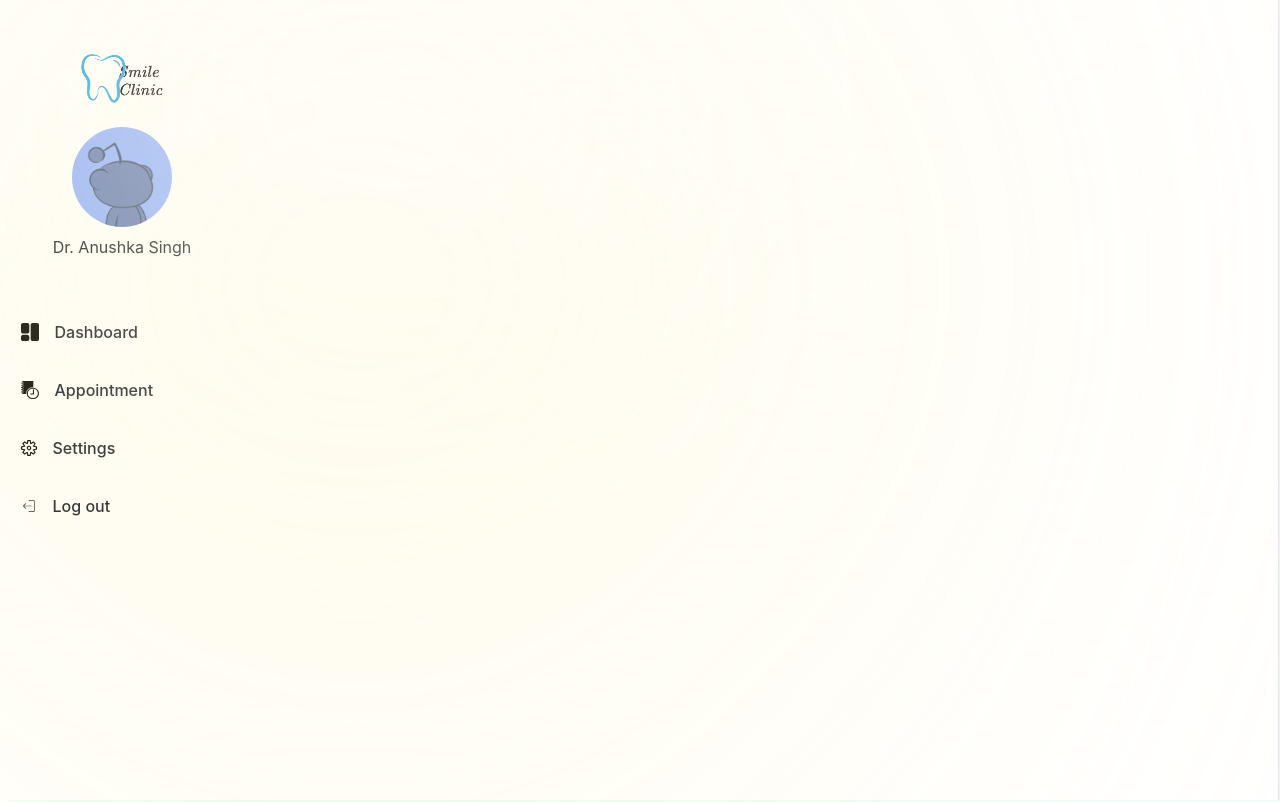
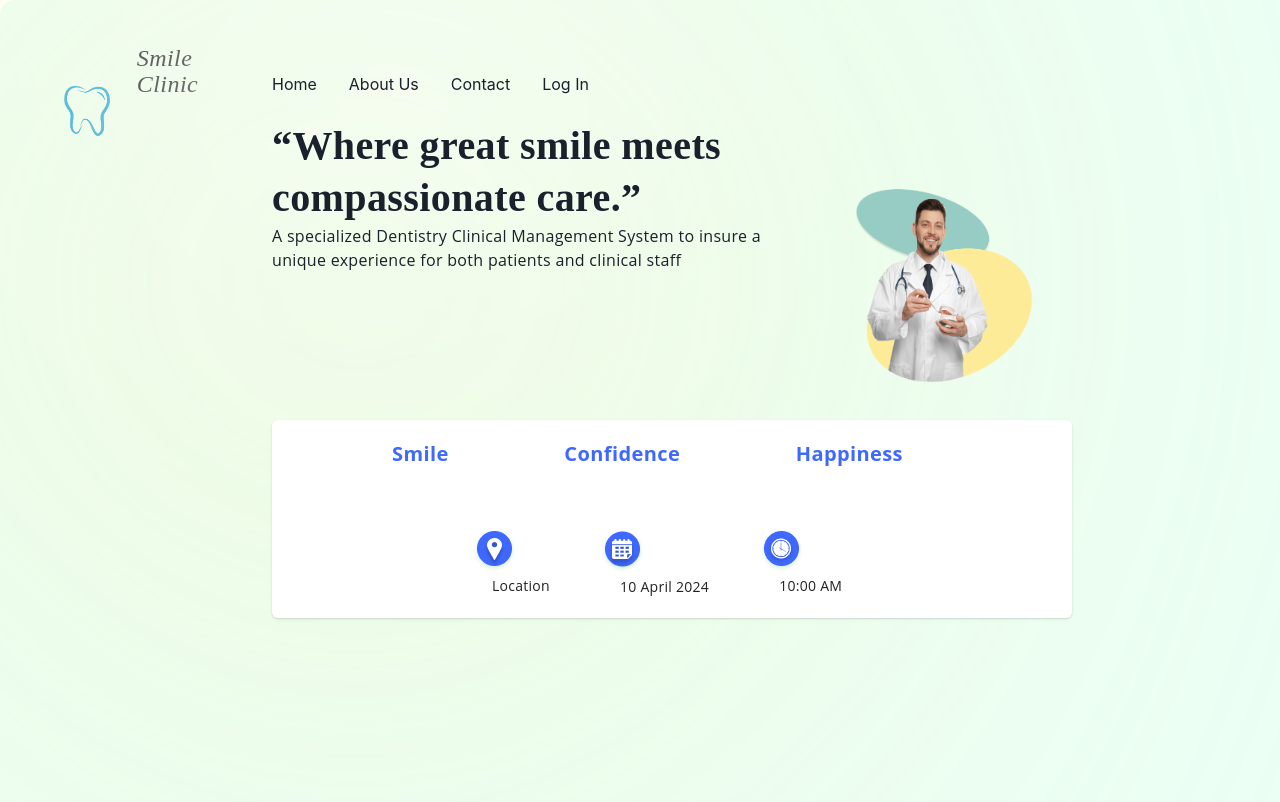
Before and after one commit to Smile-T1/smile-frontend, a React (Vite) app: page / in a window 1280 px wide. Shown: the top 802 px of the page. Built offline with nearby package versions, Linux system fonts and the light colour scheme.

Commit message:
hide sidebar

```diff
--- a/src/App.jsx
+++ b/src/App.jsx
@@ -40,6 +40,9 @@ const PageContainer = styled.div`
 function App() {
   const { pathname } = useLocation();
   const isDoctorPage = pathname.includes("doctor");
+  const location = useLocation();
+  const path = location.pathname;
+
   return (
     <div>
       {/* uncomment this if you want to use the old sidebar */}
@@ -53,7 +56,7 @@ function App() {
           </div>
         )}
         <ChakraProvider>
-          <Sidebar />
+        {path !== '/' && path !== '/login' && <Sidebar />}
           <Routes>
             <Route path="/" element={<Home />} />
             <Route path="/patient/dashboard" element={<Dashboard_Patient />} />
--- a/src/Pages/Home/Home.css
+++ b/src/Pages/Home/Home.css
@@ -216,8 +216,8 @@ line-height: 27px;
 letter-spacing: 0.02em;
 text-align: left;
 color: #3E68FF;
-margin-right: 80px;
-margin-left: 30px;
+margin-right: 10px;
+margin-left: 100px;
 
     }
 
--- a/src/Pages/Home/Home.jsx
+++ b/src/Pages/Home/Home.jsx
@@ -41,7 +41,6 @@ function Home() {
 
         <div className='logo'>
           <img src={logo} alt="" />
-          <img src={logo} alt="" />
           <span className='logo-name'>Smile Clinic</span>
         </div>
       <div className='homeMenu'>
@@ -67,14 +66,14 @@ function Home() {
     <Card>
       <CardBody>
         <div className='card-title'>
-          <span>Cloud Storage</span>
-          <span> CDS </span>
-          <span>xxxxxx</span>
+          <span>Smile</span>
+          <span> Confidence </span>
+          <span>Happiness</span>
         </div>
         <div className='card-text'>
         <div className='location'>
           <img src={location} alt="location" />
-        <span> CUFE</span>
+        <span> Location</span>
         </div>
         <div className='date'>
           <img src={date} alt="date" />
@@ -119,7 +118,7 @@ Our clinic offers a comprehensive range of services, including routine eye exams
 </div>
     </TabPanel>
     <TabPanel>
-      <p>three!</p>
+      <p>Contact us!</p>
     </TabPanel>
 
   </TabPanels>
```
